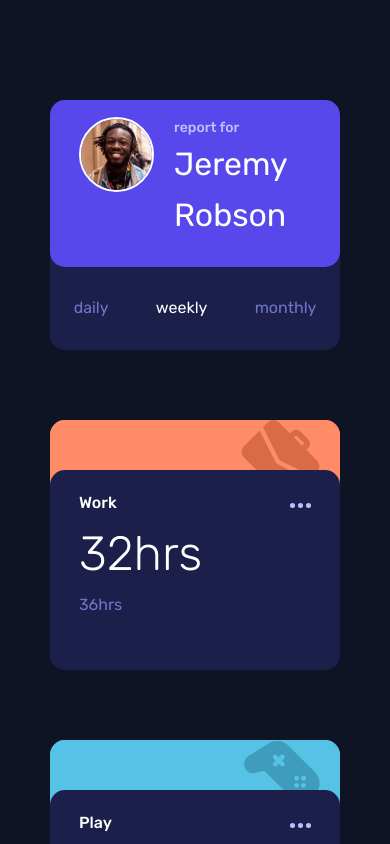
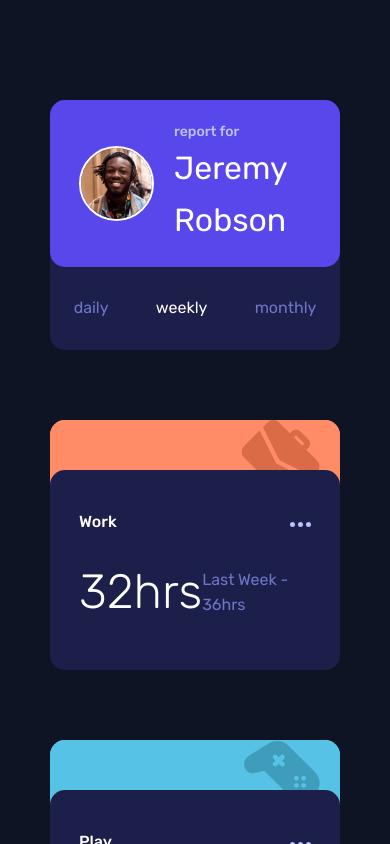
Before and after one commit to mohamedyasser27/Time-tracking-dashboard, a plain HTML site: page index.html in a window 390 px wide. Drawn offline with Linux system fonts and the light colour scheme.

Commit message:
Add Final Changes

```diff
--- a/assets/css/style.css
+++ b/assets/css/style.css
@@ -83,6 +83,7 @@ main {
   display: flex;
   flex-direction: column;
   align-items: flex-start;
+  align-items: center;
   gap: 20px;
 }
 
@@ -123,10 +124,7 @@ main {
   cursor: pointer;
 }
 
-
-
-
-.selected{
+.selected {
   color: #fff !important;
 }
 
@@ -168,7 +166,7 @@ main {
   flex: 1;
   border-top-left-radius: 15px;
   border-top-right-radius: 15px;
-  background-color: var(--activity-color) ;
+  background-color: var(--activity-color);
 
   /*relative to icon*/
   position: relative;
@@ -195,7 +193,11 @@ main {
   width: 80%;
   height: 80%;
   margin: 0 auto;
+display: flex;
+flex-direction: column;
+justify-content: space-evenly;
 }
+
 
 .top {
   display: flex;
@@ -206,24 +208,18 @@ main {
   font-weight: 500;
 }
 
-.title:hover {
-}
-
 .showMoreBtn {
   background-color: transparent;
   border: none;
 }
-.showMoreBtn>svg{
+.showMoreBtn > svg {
   fill: currentColor;
-  color: #BBC0FF;
+  color: #bbc0ff;
   cursor: pointer;
 }
 
-.showMoreBtn>svg:hover{
+.showMoreBtn > svg:hover {
   color: white;
-}
-
-.showMoreBtn:hover {
 }
 
 .bottom {
@@ -254,6 +250,12 @@ main {
   .userInfoTop > .content {
     flex-direction: row;
   }
+.bottom{
+  flex-direction: row;
+  align-items: center;
+  justify-content: space-between;
+}
+
   .periodSelector {
     align-items: center;
     padding-left: 0px;
--- a/index.js
+++ b/index.js
@@ -44,8 +44,16 @@ function addToDom(data, periodType) {
         .split(" ")
         .join("")}>.activityType .previousHours`
     );
+    let word = "Week";
 
-    previousHours.textContent = `${element.timeframes[periodType].previous}hrs`;
+    if (periodType == "weekly") {
+      word = "Week";
+    } else if (periodType == "monthly") {
+      word = "month";
+    } else {
+      word = "day";
+    }
+    previousHours.textContent = `Last ${word} - ${element.timeframes[periodType].previous}hrs`;
   });
 }
 
```
Also changed, not shown: desktop-screenshot.png (added), mobile-screenshot.png (added).
